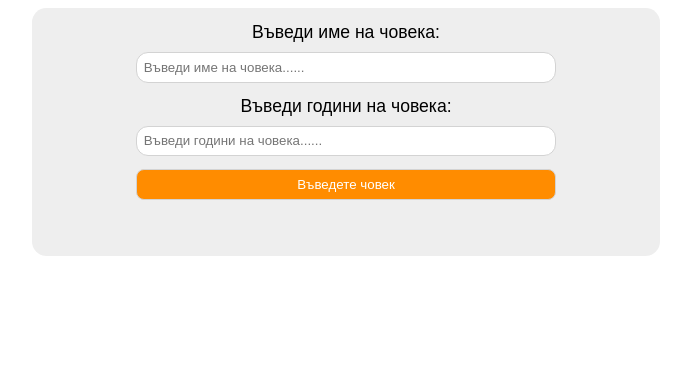
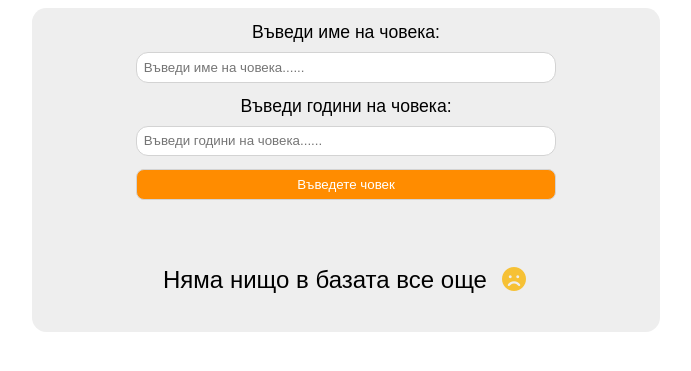
Before and after one commit to RosenCodes20/php-school-exercises, a PHP site: page / in a window 1280 px wide. Shown: the top 371 px of the page, without its empty margins (294-985 px from the left). Run offline with PHP 8.4, Linux system fonts and the light colour scheme; data that the repository does not hold is empty; some libraries are stand-ins or nearby versions.

Commit message:
feat: styled the i

```diff
--- a/week07/index.php
+++ b/week07/index.php
@@ -1,6 +1,7 @@
 <html>
 <head>
     <link rel="stylesheet" href="style.css">
+    <link rel="stylesheet" href="https://cdnjs.cloudflare.com/ajax/libs/font-awesome/7.0.1/css/all.min.css" integrity="sha512-2SwdPD6INVrV/lHTZbO2nodKhrnDdJK9/kg2XD1r9uGqPo1cUbujc+IYdlYdEErWNu69gVcYgdxlmVmzTWnetw==" crossorigin="anonymous" referrerpolicy="no-referrer" />
 </head>
 <body>
 <form method="post" <?php if ( isset( $_POST['submit'])) echo "class='br-fix'" ?>>
@@ -71,6 +72,10 @@ $peopleArr = array(
 
 );
 
+if (!$person) {
+    echo "<div class='people'>" . "<p class='p-nth-base'>Няма нищо в базата все още<i class='fa-solid fa-face-frown'></i></p>" . "</div>";
+} else {
+
     echo "<div class='people'>";
     foreach ($person as $people) {
 //    echo "Person id: " . $people['id'] . "<br>";
@@ -90,4 +95,5 @@ foreach ($peopleArr as $personName => $personCount) {
         }
     }
     echo "</div>";
+}
 ?>
--- a/week07/style.css
+++ b/week07/style.css
@@ -62,6 +62,11 @@ form > button:hover {
 }
 
 .people > p {
-    font-size: 1.2em;
+    font-size: 1.5em;
     font-family: Arial, Helvetica, sans-serif;
 }
+
+p > i {
+    color: #F6C135;
+    margin-left: 0.5em;
+}
```
Lines whose indentation alone changed are shown as unchanged.
